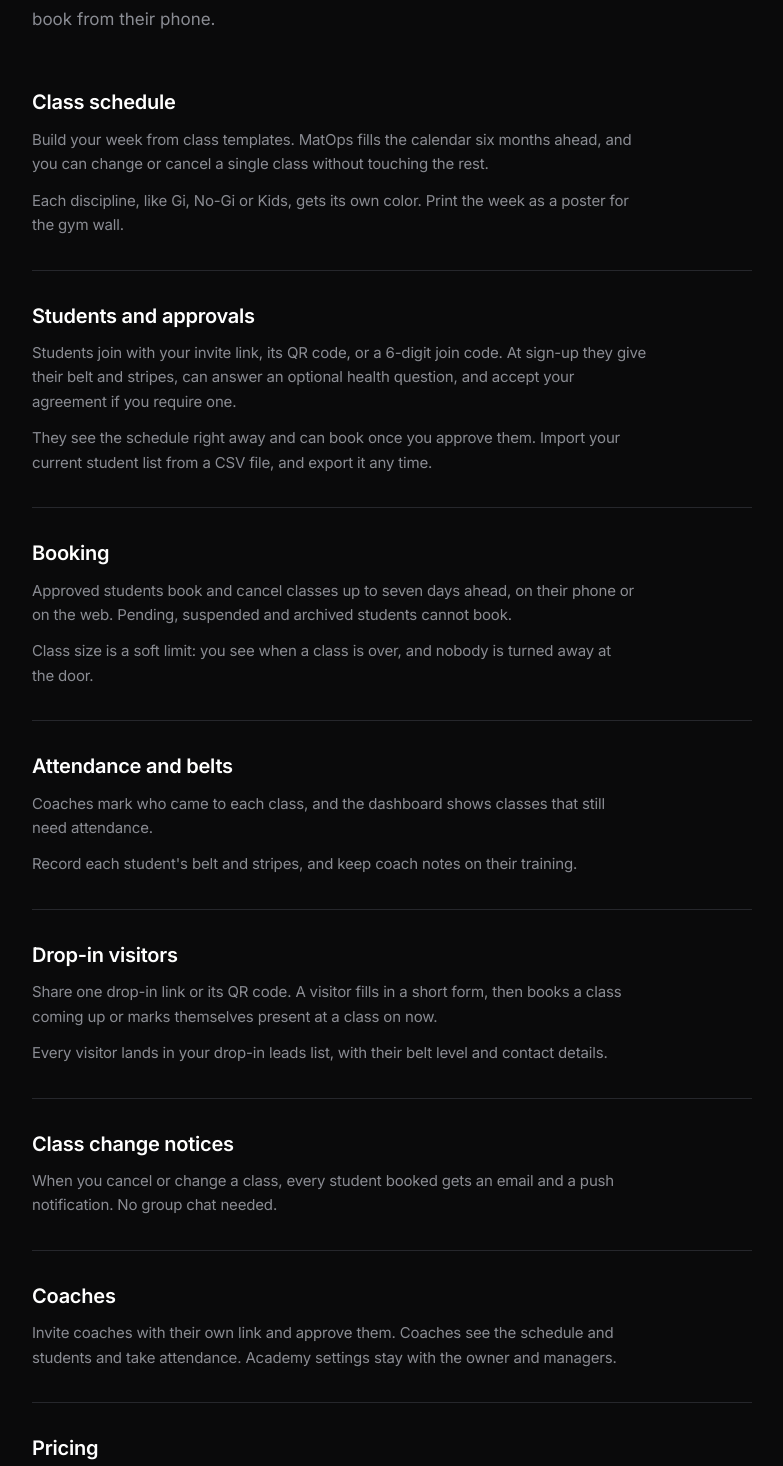
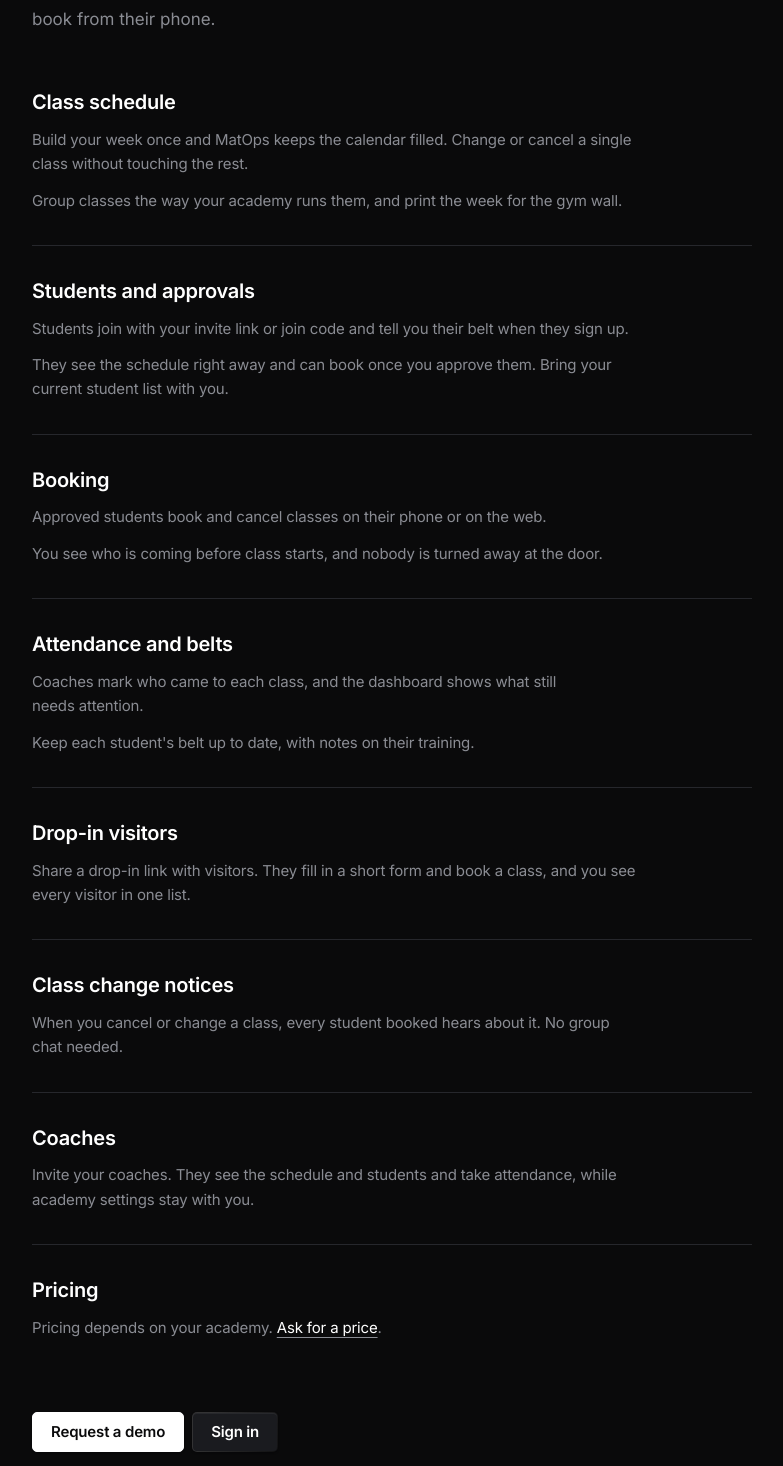
Before and after one commit to ynadtochii/matops, a Next.js app in the folder apps/nextjs/: page /features in a window 1280 px wide. Shown: the part 344-1810 px from the top of the page, without its empty margins (248-1031 px from the left). Built offline with nearby package versions, Linux system fonts and the light colour scheme; what @t3-oss/env-nextjs would draw is missing.

Commit message:
Rename Request access to Request a demo and hide email in public copy

```diff
--- a/apps/nextjs/src/app/_components/contact.ts
+++ b/apps/nextjs/src/app/_components/contact.ts
@@ -1,5 +1,5 @@
 export const CONTACT_EMAIL = "yevhenii.tech@gmail.com";
 
-export const REQUEST_ACCESS_HREF = `mailto:${CONTACT_EMAIL}?subject=${encodeURIComponent("MatOps access for my gym")}&body=${encodeURIComponent("Gym name:\nCity:\nAbout how many students:\n")}`;
+export const REQUEST_DEMO_HREF = `mailto:${CONTACT_EMAIL}?subject=${encodeURIComponent("MatOps demo for my gym")}&body=${encodeURIComponent("Gym name:\nCity:\nAbout how many students:\n")}`;
 
 export const PRICING_HREF = `mailto:${CONTACT_EMAIL}?subject=${encodeURIComponent("MatOps pricing")}`;
--- a/apps/nextjs/src/app/_components/landing.tsx
+++ b/apps/nextjs/src/app/_components/landing.tsx
@@ -26,37 +26,38 @@
 } from "~/lib/site";
 import { display, MatFloor } from "./auth-door";
 import { ConsentBanner, CookieSettingsButton } from "./consent-banner";
-import { CONTACT_EMAIL, PRICING_HREF, REQUEST_ACCESS_HREF } from "./contact";
+import { PRICING_HREF, REQUEST_DEMO_HREF } from "./contact";
 import { blockSkin, hueSkin } from "./discipline-skin";
 import { ENTER, stagger } from "./primitives";
 import { FOOTER_LINK, SiteFooter, SiteHeader } from "./site-chrome";
 
-const FAQ: { q: string; a: string; href?: string }[] = [
+const FAQ: { q: string; a: string; link?: { href: string; label: string } }[] =
+  [
     {
       q: "What is MatOps?",
       a: "MatOps is gym management software built for Brazilian jiu-jitsu (BJJ) academies. Owners and coaches run the class schedule, approve students and take attendance. Students book classes from their phone.",
     },
     {
       q: "Is MatOps only for BJJ?",
-    a: "It is built for BJJ first. Classes are grouped by discipline, like Gi, No-Gi and Kids, and every student has a belt and stripes. Other grappling gyms with the same kind of timetable can use it too.",
+      a: "It is built for BJJ first, with belts and classes grouped the way a BJJ academy runs them. Other grappling gyms with a similar timetable can use it too.",
     },
     {
       q: "How do students book classes?",
-    a: "Students join your academy with your invite link or a 6-digit join code. Once you approve them, they book and cancel classes up to seven days ahead, on their phone or on the web.",
+      a: "Students join your academy with your invite link or join code. Once you approve them, they book and cancel classes on their phone or on the web.",
     },
     {
       q: "Can I track attendance and belts?",
-    a: "Yes. Coaches mark who came to each class, and you record each student's belt and stripes.",
+      a: "Yes. Coaches mark who came to each class, and you keep each student's belt up to date.",
     },
     {
       q: "How much does MatOps cost?",
-    a: `Pricing depends on your academy. Email ${CONTACT_EMAIL} to ask for a price.`,
-    href: PRICING_HREF,
+      a: "Pricing depends on your academy.",
+      link: { href: PRICING_HREF, label: "Ask for a price" },
     },
     {
       q: "How do I start using MatOps?",
-    a: `We are opening MatOps to a few gyms at a time. Email ${CONTACT_EMAIL} with your gym's name and city to ask for access.`,
-    href: REQUEST_ACCESS_HREF,
+      a: "We are opening MatOps to a few gyms at a time. Request a demo and we will set up your academy with you.",
+      link: { href: REQUEST_DEMO_HREF, label: "Request a demo" },
     },
   ];
 
@@ -156,10 +157,10 @@
               style={stagger(2)}
             >
               <a
-                href={REQUEST_ACCESS_HREF}
+                href={REQUEST_DEMO_HREF}
                 className={buttonClass({ variant: "primary", size: "lg" })}
               >
-                Request access
+                Request a demo
               </a>
               <Link
                 href="/sign-in"
@@ -178,7 +179,7 @@
           <ul className="grid gap-14 lg:grid-cols-3 lg:gap-8">
             <Point
               title="You approve who trains"
-              body="Students join with your link or a 6-digit code. Nobody books a class until you approve them."
+              body="Students join with your link or code. Nobody books a class until you approve them."
             >
               <Requests />
             </Point>
@@ -190,7 +191,7 @@
             </Point>
             <Point
               title="Changes reach everyone booked"
-              body="Cancel or change a class and every student booked gets an email and a push. No group chat needed."
+              body="Cancel or change a class and every student booked hears about it. No group chat needed."
             >
               <Notice />
             </Point>
@@ -201,11 +202,26 @@
           <div className="mx-auto grid max-w-6xl gap-10 lg:grid-cols-[1fr_2fr] lg:gap-16">
             <h2 className="text-2xl font-semibold tracking-tight">Questions</h2>
             <dl className="divide-border divide-y">
-              {FAQ.map(({ q, a, href }) => (
+              {FAQ.map(({ q, a, link }) => (
                 <div key={q} className="py-5 first:pt-0 last:pb-0">
                   <dt className="text-base font-medium">{q}</dt>
                   <dd className="text-muted-foreground mt-2 max-w-[65ch] text-base leading-relaxed text-pretty">
-                    <Answer text={a} href={href} />
+                    {a}
+                    {link && (
+                      <>
+                        {" "}
+                        <a
+                          href={link.href}
+                          className={cn(
+                            "text-foreground decoration-muted-foreground rounded-sm underline underline-offset-4 hover:decoration-current",
+                            FOCUS_RING,
+                          )}
+                        >
+                          {link.label}
+                        </a>
+                        .
+                      </>
+                    )}
                   </dd>
                 </div>
               ))}
@@ -221,20 +237,20 @@
                 "text-4xl leading-[1.05] tracking-[-0.01em] text-balance sm:text-5xl",
               )}
             >
-              Open your gym in a minute.
+              See MatOps on your own schedule.
             </h2>
             <p className="text-muted-foreground mt-4 max-w-sm text-base leading-relaxed text-pretty">
-              We are opening MatOps to a few gyms at a time. Ask for access, and
-              we will set you up to name your academy and share the join link.
+              We are opening MatOps to a few gyms at a time. Request a demo, and
+              we will set up your academy with you.
             </p>
             <a
-              href={REQUEST_ACCESS_HREF}
+              href={REQUEST_DEMO_HREF}
               className={cn(
                 "mt-8",
                 buttonClass({ variant: "primary", size: "lg" }),
               )}
             >
-              Request access
+              Request a demo
             </a>
             <p className="text-muted-foreground mt-6 text-sm">
               Training at a gym on MatOps?{" "}
@@ -256,26 +272,6 @@
         <CookieSettingsButton className={FOOTER_LINK} />
       </SiteFooter>
     </div>
-  );
-}
-
-function Answer({ text, href }: { text: string; href?: string }) {
-  const [before, after] = text.split(CONTACT_EMAIL);
-  if (!href || after === undefined) return text;
-  return (
-    <>
-      {before}
-      <a
-        href={href}
-        className={cn(
-          "text-foreground decoration-muted-foreground rounded-sm underline underline-offset-4 hover:decoration-current",
-          FOCUS_RING,
-        )}
-      >
-        {CONTACT_EMAIL}
-      </a>
-      {after}
-    </>
   );
 }
 
--- a/apps/nextjs/src/app/features/page.tsx
+++ b/apps/nextjs/src/app/features/page.tsx
@@ -5,16 +5,12 @@
 import { buttonClass } from "@matops/ui/button";
 
 import { display } from "~/app/_components/auth-door";
-import {
-  CONTACT_EMAIL,
-  PRICING_HREF,
-  REQUEST_ACCESS_HREF,
-} from "~/app/_components/contact";
+import { PRICING_HREF, REQUEST_DEMO_HREF } from "~/app/_components/contact";
 import { SiteFooter, SiteHeader } from "~/app/_components/site-chrome";
 
 const TITLE = "MatOps features: BJJ gym management software";
 const DESCRIPTION =
-  "What MatOps does for a BJJ academy: class schedule, student approvals, booking, attendance, belts, drop-in visitors and class change notices.";
+  "What MatOps does for a BJJ academy: class schedule, students, booking and attendance.";
 
 export const metadata: Metadata = {
   title: { absolute: TITLE },
@@ -33,48 +29,47 @@
   {
     title: "Class schedule",
     body: [
-      "Build your week from class templates. MatOps fills the calendar six months ahead, and you can change or cancel a single class without touching the rest.",
-      "Each discipline, like Gi, No-Gi or Kids, gets its own color. Print the week as a poster for the gym wall.",
+      "Build your week once and MatOps keeps the calendar filled. Change or cancel a single class without touching the rest.",
+      "Group classes the way your academy runs them, and print the week for the gym wall.",
     ],
   },
   {
     title: "Students and approvals",
     body: [
-      "Students join with your invite link, its QR code, or a 6-digit join code. At sign-up they give their belt and stripes, can answer an optional health question, and accept your agreement if you require one.",
-      "They see the schedule right away and can book once you approve them. Import your current student list from a CSV file, and export it any time.",
+      "Students join with your invite link or join code and tell you their belt when they sign up.",
+      "They see the schedule right away and can book once you approve them. Bring your current student list with you.",
     ],
   },
   {
     title: "Booking",
     body: [
-      "Approved students book and cancel classes up to seven days ahead, on their phone or on the web. Pending, suspended and archived students cannot book.",
-      "Class size is a soft limit: you see when a class is over, and nobody is turned away at the door.",
+      "Approved students book and cancel classes on their phone or on the web.",
+      "You see who is coming before class starts, and nobody is turned away at the door.",
     ],
   },
   {
     title: "Attendance and belts",
     body: [
-      "Coaches mark who came to each class, and the dashboard shows classes that still need attendance.",
-      "Record each student's belt and stripes, and keep coach notes on their training.",
+      "Coaches mark who came to each class, and the dashboard shows what still needs attention.",
+      "Keep each student's belt up to date, with notes on their training.",
     ],
   },
   {
     title: "Drop-in visitors",
     body: [
-      "Share one drop-in link or its QR code. A visitor fills in a short form, then books a class coming up or marks themselves present at a class on now.",
-      "Every visitor lands in your drop-in leads list, with their belt level and contact details.",
+      "Share a drop-in link with visitors. They fill in a short form and book a class, and you see every visitor in one list.",
     ],
   },
   {
     title: "Class change notices",
     body: [
-      "When you cancel or change a class, every student booked gets an email and a push notification. No group chat needed.",
+      "When you cancel or change a class, every student booked hears about it. No group chat needed.",
     ],
   },
   {
     title: "Coaches",
     body: [
-      "Invite coaches with their own link and approve them. Coaches see the schedule and students and take attendance. Academy settings stay with the owner and managers.",
+      "Invite your coaches. They see the schedule and students and take attendance, while academy settings stay with you.",
     ],
   },
 ];
@@ -119,21 +114,21 @@
           <section className="py-8">
             <h2 className="text-xl font-semibold">Pricing</h2>
             <p className="text-muted-foreground mt-3 max-w-[65ch] text-base leading-relaxed text-pretty">
-              Pricing depends on your academy. Email{" "}
+              Pricing depends on your academy.{" "}
               <a href={PRICING_HREF} className={LINK}>
-                {CONTACT_EMAIL}
-              </a>{" "}
-              to ask for a price.
+                Ask for a price
+              </a>
+              .
             </p>
           </section>
         </div>
 
         <div className="mt-10 flex flex-wrap gap-2">
           <a
-            href={REQUEST_ACCESS_HREF}
+            href={REQUEST_DEMO_HREF}
             className={buttonClass({ variant: "primary", size: "lg" })}
           >
-            Request access
+            Request a demo
           </a>
           <Link
             href="/sign-in"
--- a/apps/nextjs/src/app/sign-in/page.tsx
+++ b/apps/nextjs/src/app/sign-in/page.tsx
@@ -6,7 +6,7 @@
 
 import { getSession } from "~/auth/server";
 import { AuthDoor } from "../_components/auth-door";
-import { REQUEST_ACCESS_HREF } from "../_components/contact";
+import { REQUEST_DEMO_HREF } from "../_components/contact";
 import { PageLoader } from "../_components/mat-loader";
 import { SignIn } from "../_components/sign-in";
 
@@ -54,15 +54,15 @@
 
       <SignIn callbackURL="/" />
 
-      {/* Gym creation is invite-only (ADR 149): an owner asks for access, and
+      {/* Gym creation is invite-only (ADR 149): an owner requests a demo, and
           the invited owner gets the /start link directly. */}
       <p className="text-muted-foreground text-sm">
         Running a gym?{" "}
         <a
-          href={REQUEST_ACCESS_HREF}
+          href={REQUEST_DEMO_HREF}
           className={`text-foreground decoration-muted-foreground inline-flex min-h-11 items-center rounded-sm font-medium underline underline-offset-4 hover:decoration-current sm:min-h-0 ${FOCUS_RING}`}
         >
-          Request access
+          Request a demo
         </a>
       </p>
     </AuthDoor>
--- a/apps/nextjs/src/app/start/page.tsx
+++ b/apps/nextjs/src/app/start/page.tsx
@@ -6,7 +6,7 @@
 import { buttonClass } from "@matops/ui/button";
 
 import { AuthDoor } from "~/app/_components/auth-door";
-import { REQUEST_ACCESS_HREF } from "~/app/_components/contact";
+import { REQUEST_DEMO_HREF } from "~/app/_components/contact";
 import { CreateGym } from "~/app/_components/create-gym";
 import { MatLoader } from "~/app/_components/mat-loader";
 import { SignIn } from "~/app/_components/sign-in";
@@ -92,15 +92,15 @@
           MatOps is invite-only for now
         </h1>
         <p className="text-muted-foreground text-sm text-pretty">
-          We are opening MatOps to a few gyms at a time. Ask for access and we
+          We are opening MatOps to a few gyms at a time. Request a demo and we
           will add {email} to the list. Then come back to this page.
         </p>
       </div>
       <a
-        href={REQUEST_ACCESS_HREF}
+        href={REQUEST_DEMO_HREF}
         className={buttonClass({ variant: "primary" })}
       >
-        Request access
+        Request a demo
       </a>
     </div>
   );
```
Also changed, not shown: apps/nextjs/public/llms.txt, 7 other files (tests, documents, lock files or other folders). Lines whose indentation alone changed are shown as unchanged.
